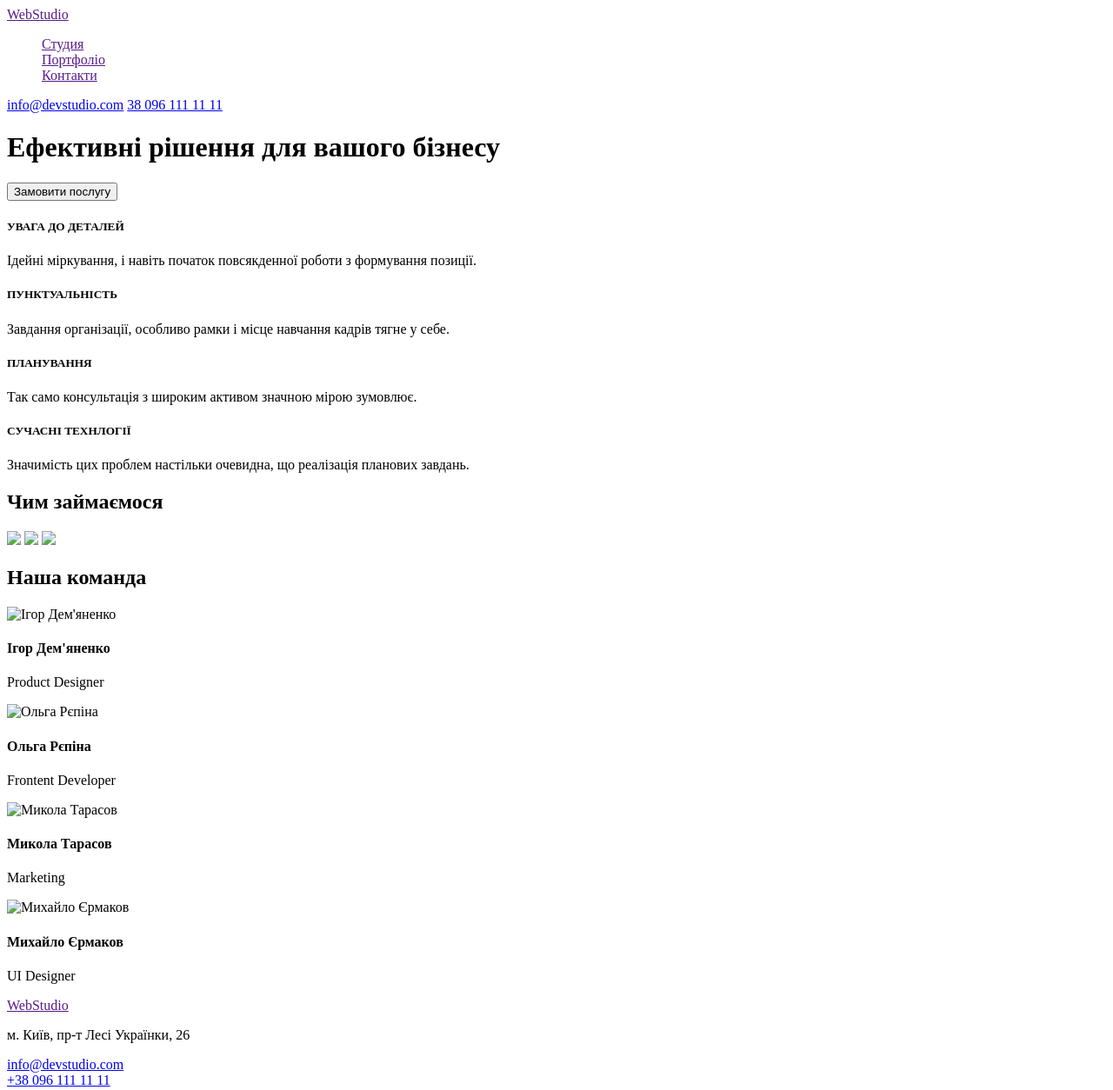
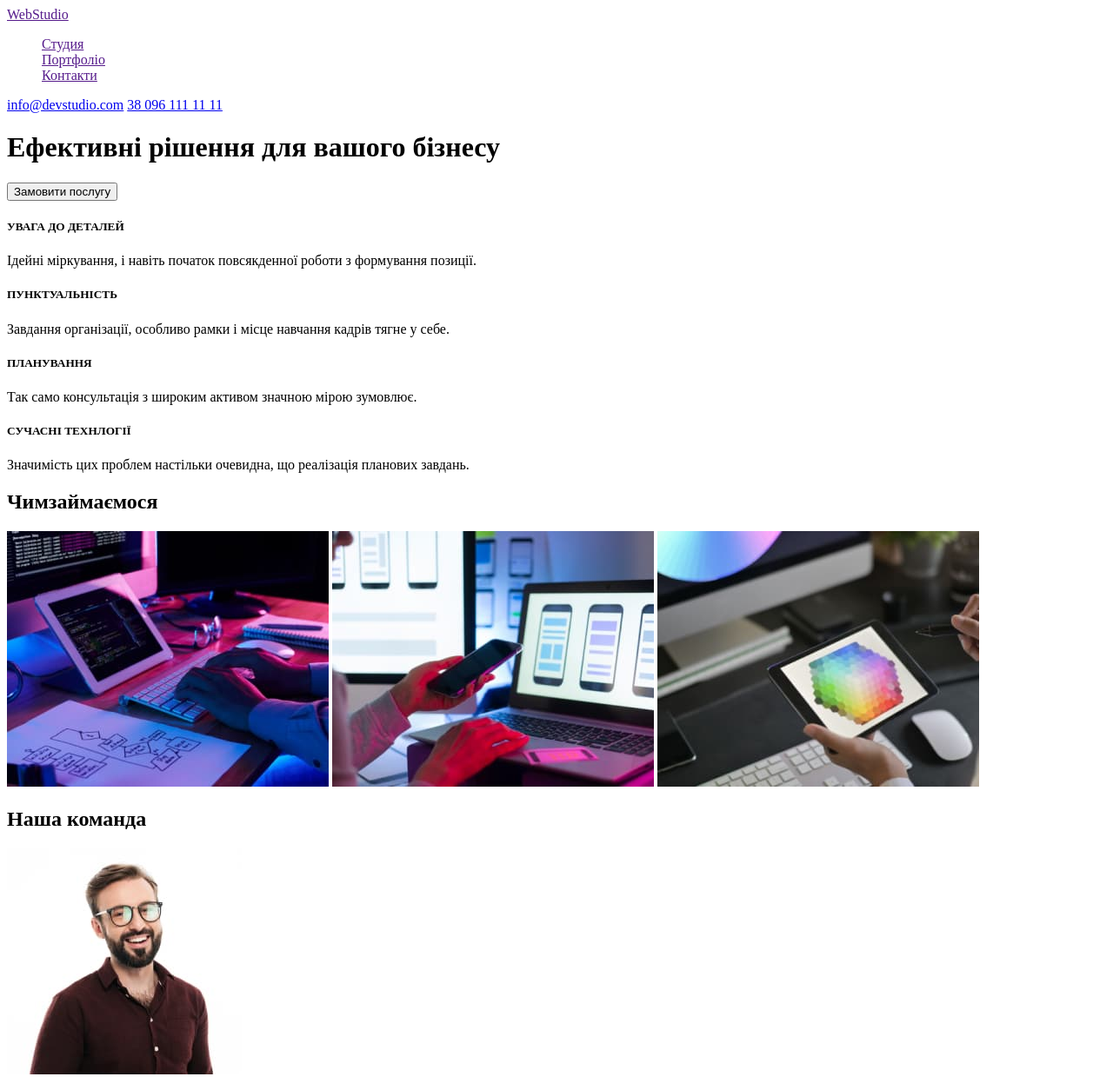
Before and after one commit to WestRe1/goit-markup-hw-01, a plain HTML site: page index.html in a window 1280 px wide. Shown: the top 1254 px of the page at 87% size. Drawn offline with Linux system fonts and the light colour scheme.

Commit message:
Добавил Prettier файл и исправил некоторые ошибки

```diff
--- a/index.html
+++ b/index.html
@@ -5,7 +5,7 @@
     <meta charset="UTF-8">
     <meta http-equiv="X-UA-Compatible" content="IE=edge">
     <meta name="viewport" content="width=device-width, initial-scale=1.0">
-    <title>Document</title>
+    <title>Главная</title>
 </head>
 
 <body>
@@ -18,8 +18,8 @@
                 <li><a href="">Контакти</a></li>
             </ul>
         </nav>
-        <a href="mailto:info@devstudio.com">info@devstudio.com</a>
-        <a href="tel:+38 096 111 11 11">38 096 111 11 11</a>
+            <a href="mailto:info@devstudio.com">info@devstudio.com</a>
+            <a href="tel:+38 096 111 11 11">38 096 111 11 11</a>
     </header>
     <main>
         <div>
@@ -42,29 +42,29 @@
             <h5>СУЧАСНІ ТЕХНЛОГІЇ</h5>
             <P>Значимість цих проблем настільки очевидна, що реалізація планових завдань.</P>
         </div>
-        <h2>Чим займаємося</h2>
-        <img src="images/img1 (1).jpg" wight="" />
-        <img src="images/img2 (1).jpg" wight: />
-        <img src="images/img3(1).jpg" wight: />
+        <h2>Чимзаймаємося</h2>
+        <img src="images/img1(1).jpg" wight="370" height="294" />
+        <img src="images/img2(1).jpg" wight="370" height="294"/>
+        <img src="images/img3(1).jpg" wight="370" height="294" />
         <div>
             <h2>Наша команда</h2>
             <span>
-                <img src="images/img1 (2).jpg" alt="Ігор Дем'яненко" wight="270px" heigth="260px" />
+                <img src="images/img1(2).jpg" alt="Ігор Дем'яненко" wight="270" heigth="260" />
                 <h4>Ігор Дем'яненко</h4>
                 <p>Product Designer</p>
             </span>
             <span>
-                <img src="images/img2 (2).jpg" alt="Ольга Рєпіна" wight="270px" heigth="260px" />
+                <img src="images/img2(2).jpg" alt="Ольга Рєпіна" wight="270" heigth="260" />
                 <h4>Ольга Рєпіна</h4>
                 <p>Frontent Developer</p>
             </span>
             <span>
-                <img src="images/img3 (2).jpg" alt="Микола Тарасов" wight="270px" heigth="260px" />
+                <img src="images/img3(2).jpg" alt="Микола Тарасов" wight="270" heigth="260" />
                 <h4>Микола Тарасов</h4>
                 <p>Marketing</p>
             </span>
             <span>
-                <img src="images/img4 (2).jpg" alt="Михайло Єрмаков" wight="270px" heigth="260px" />
+                <img src="images/img4(2).jpg" alt="Михайло Єрмаков" wight="270" heigth="260" />
                 <h4>Михайло Єрмаков</h4>
                 <p>UI Designer</p>
             </span>
@@ -73,9 +73,11 @@
     <footer>
         <div>
             <a href="">WebStudio</a> <br>
-            <p>м. Київ, пр-т Лесі Українки, 26</p>
-            <a href="mailto:info@devstudio.com">info@devstudio.com</a> <br>
-            <a href="tel:+38 096 111 11 11">+38 096 111 11 11</a>
+            <adress>
+                <p>м. Київ, пр-т Лесі Українки, 26</p>
+                <a href="mailto:info@devstudio.com">info@devstudio.com</a> <br>
+                <a href="tel:+38 096 111 11 11">+38 096 111 11 11</a>
+            </adress>
         </div>
     </footer>
 </body>
```
Also changed, not shown: .prettierrc.json (added), images/img1(1).jpg (added), images/img1(2).jpg (added), images/img2(1).jpg (added), images/img2(2).jpg (added), images/img3(1).jpg (added), images/img3(2).jpg (added), images/img4(2).jpg (added).
